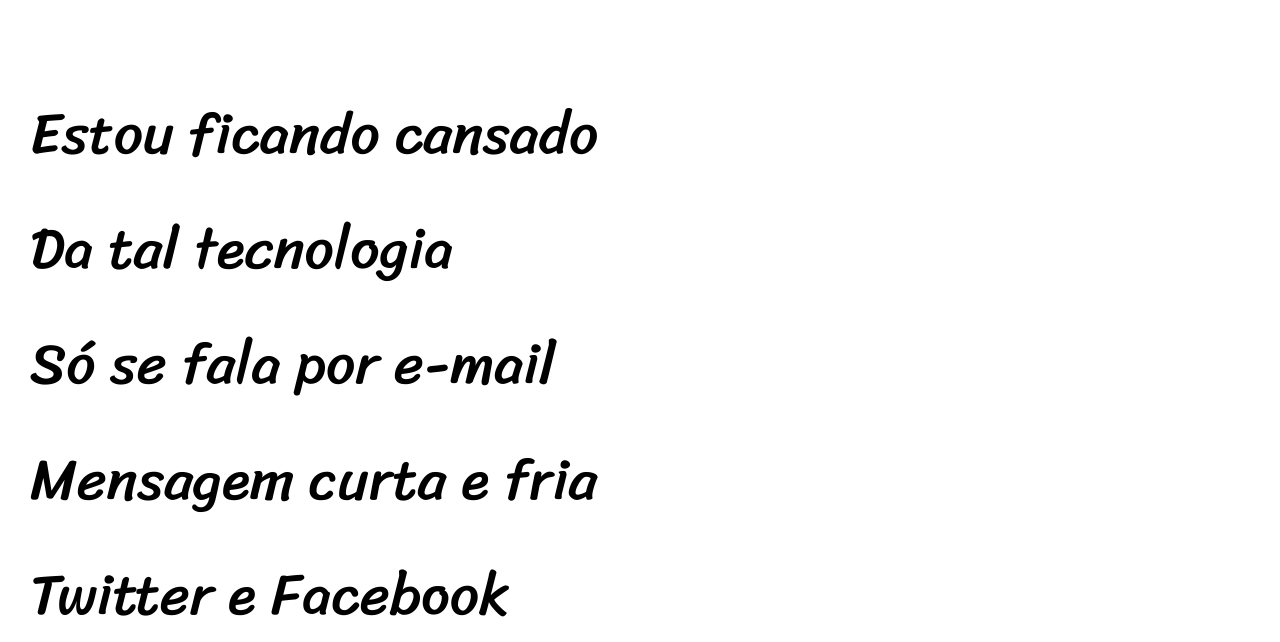
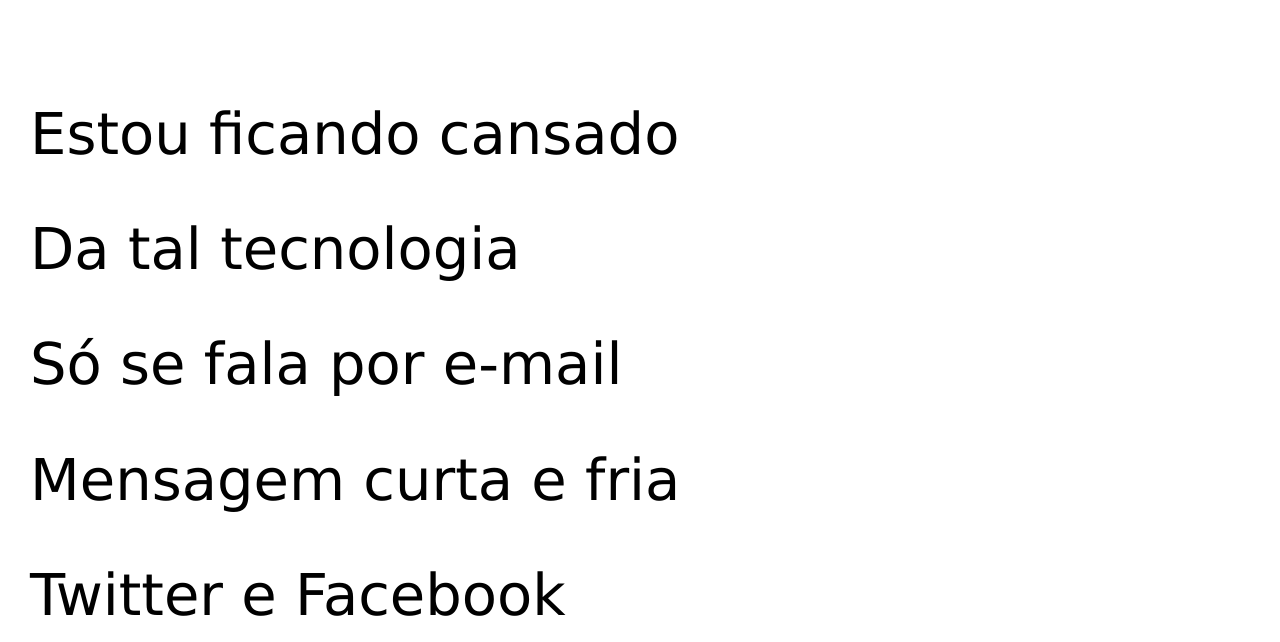
Before and after one commit to vivifsantos/projeto-cordel, a plain HTML site: page index.html in a window 1280 px wide. Shown: the part 158-800 px from the top of the page. Drawn offline with Linux system fonts and the light colour scheme.

Commit message:
atualizado

```diff
--- a/estilo/style.css
+++ b/estilo/style.css
@@ -45,7 +45,7 @@ section{
     padding-bottom: 10vh;
     line-height: 2em;
     padding-left: 30px;
-    font-family: var(--fonte3);
+    font-family: var(--fonte1);
     font-size: 4.5vw;
 
 }
```
